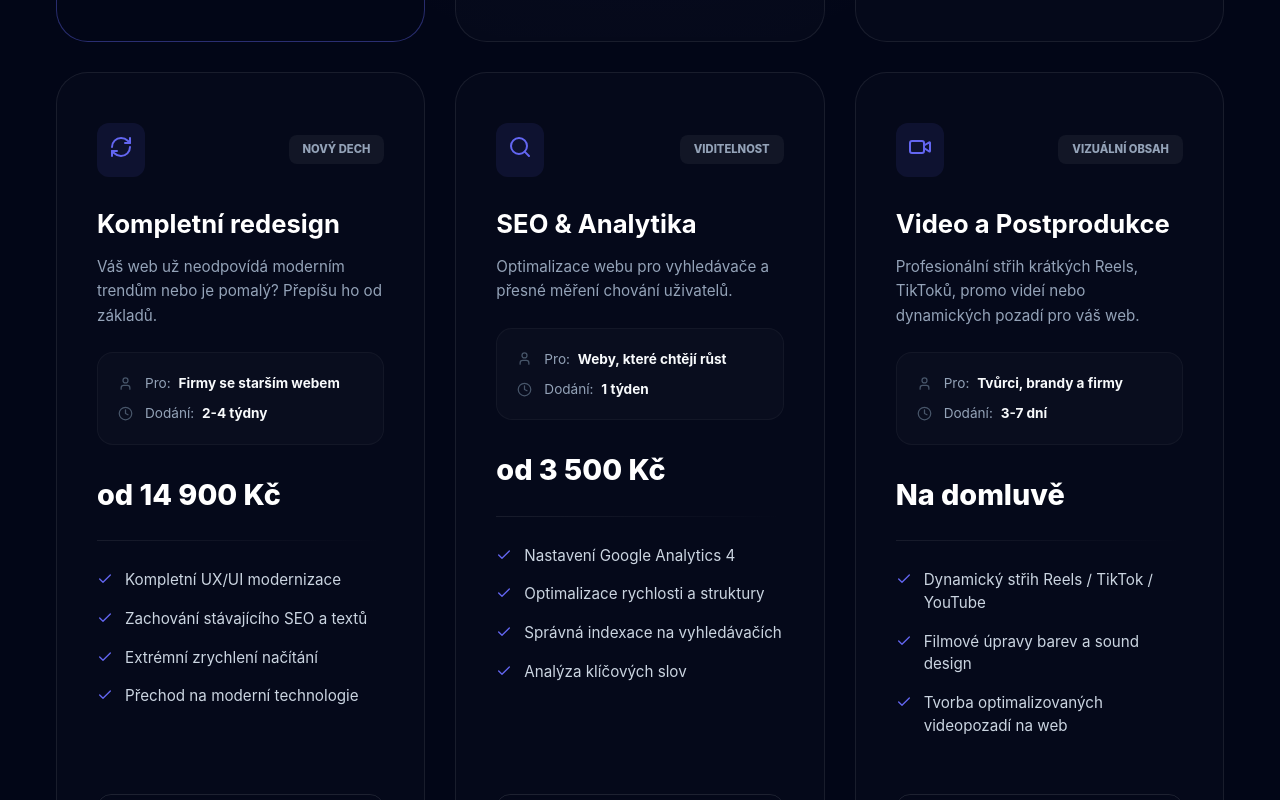
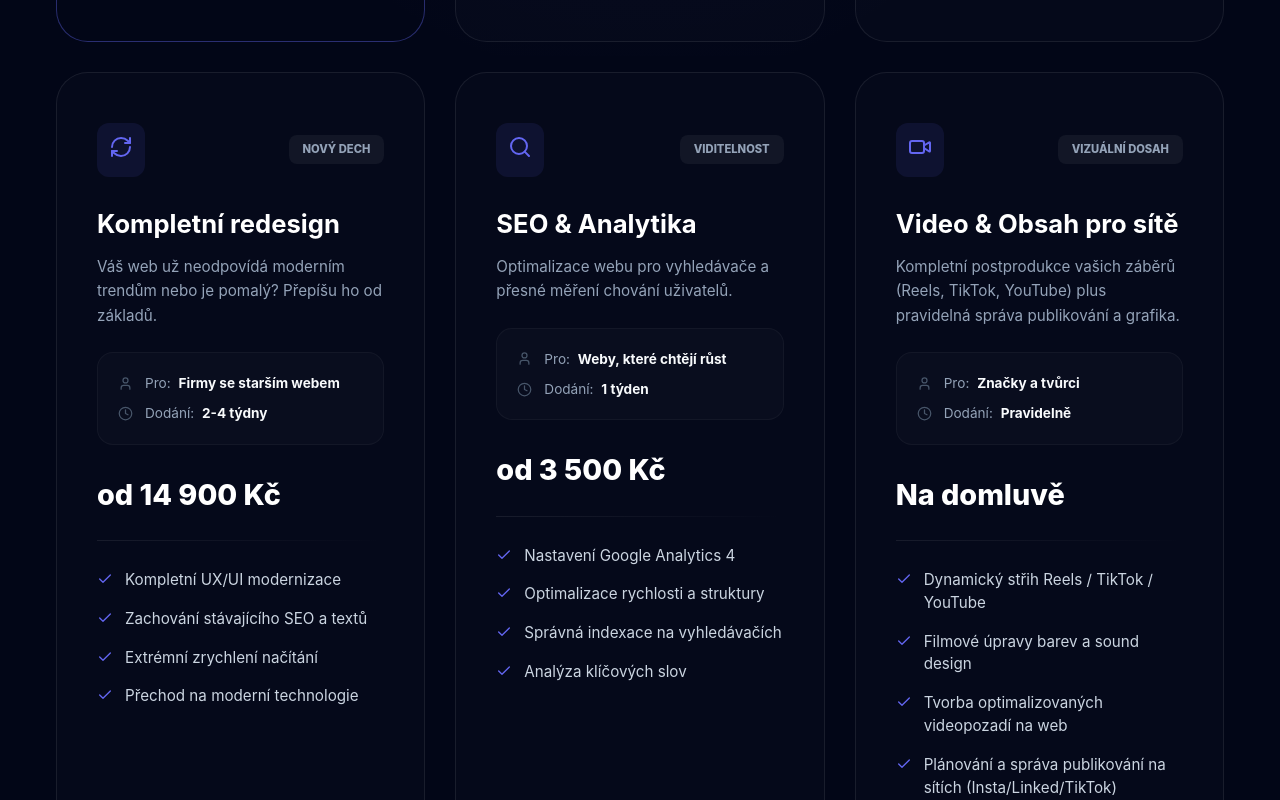
Before and after one commit to IchHabeNicht05/my-portfolio, a React (Vite) app: page / in a window 1280 px wide. Shown: the part 9340-10140 px from the top of the page. Built offline with nearby package versions, Linux system fonts and the light colour scheme; no server answers.

Commit message:
přidání správce sítě na servicesData

```diff
--- a/src/data/servicesData.js
+++ b/src/data/servicesData.js
@@ -77,20 +77,22 @@ export const ServicesData = [
     features: ["Nastavení Google Analytics 4", "Optimalizace rychlosti a struktury", "Správná indexace na vyhledávačích", "Analýza klíčových slov"]
   },
   {
-    id: 'video-produkce',
+    id: 'video-social-media',
     icon: Video,
-    title: 'Video a Postprodukce',
-    packageLabel: 'Vizuální obsah',
-    target: 'Tvůrci, brandy a firmy',
+    title: 'Video & Obsah pro sítě',
+    packageLabel: 'Vizuální dosah',
+    target: 'Značky a tvůrci',
     price: 'Na domluvě',
-    deliveryTime: '3-7 dní',
+    deliveryTime: 'Pravidelně',
     isPopular: false,
-    desc: 'Profesionální střih krátkých Reels, TikToků, promo videí nebo dynamických pozadí pro váš web.',
-    longDesc: 'Kvalitní web si zaslouží poutavý vizuální obsah. Postarám se o kompletní postprodukci vašich surových záběrů – od střihu do rytmu hudby přes pokročilý color grading (barvy) a sound design až po formátování pro sociální sítě s cílem maximalizovat dosahy.',
+    desc: 'Kompletní postprodukce vašich záběrů (Reels, TikTok, YouTube) plus pravidelná správa publikování a grafika.',
+    longDesc: 'Web a video jdou ruku v ruce. Nabízím Vám ucelené řešení. Postarám se o profesionální střih vašich surových záběrů – dynamické Reels do rytmu hudby, color grading, sound design – a navíc mohu zajistit pravidelné publikování, grafickou přípravu feedu a základní správu vašich účtů. Vy dodáte záběry, já se postarám o dosah.',
     features: [
       "Dynamický střih Reels / TikTok / YouTube",
       "Filmové úpravy barev a sound design",
-      "Tvorba optimalizovaných videopozadí na web"
+      "Tvorba optimalizovaných videopozadí na web",
+      "Plánování a správa publikování na sítích (Insta/Linked/TikTok)",
+      "Měsíční report dosahu"
     ]
   },
   {
```
